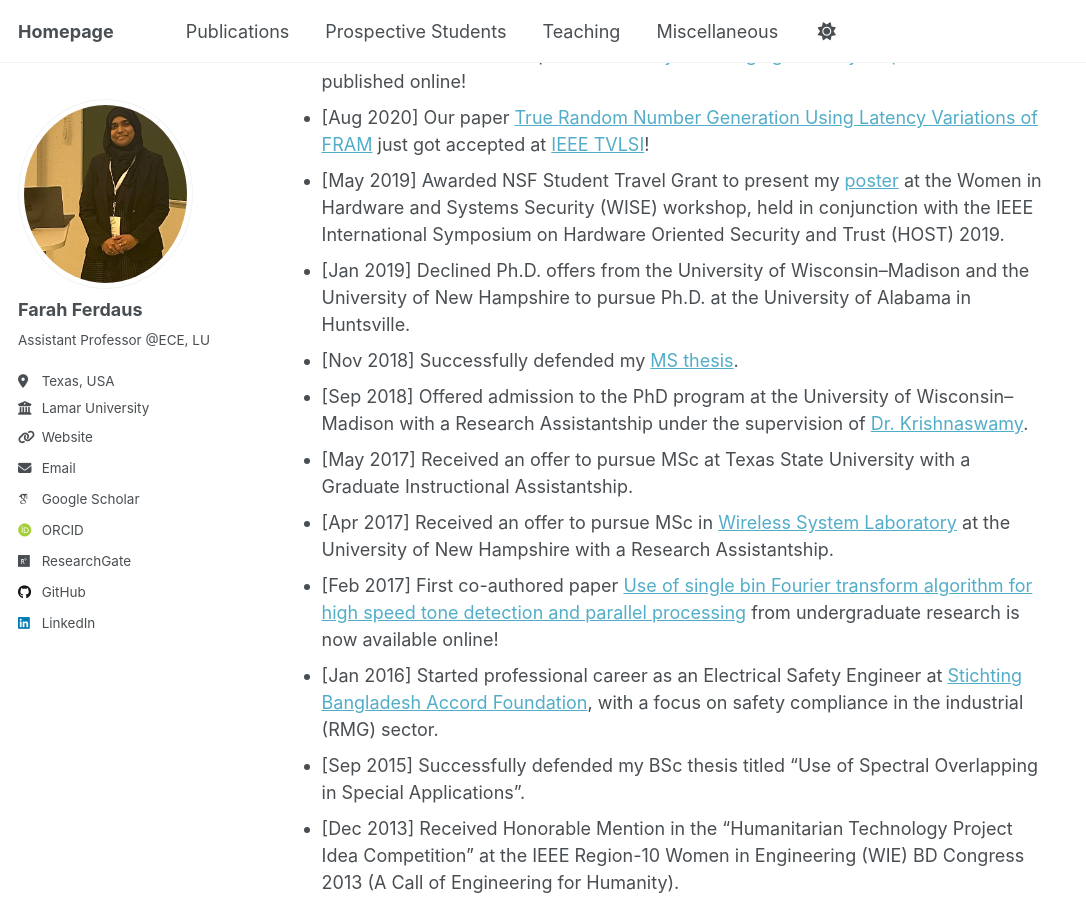
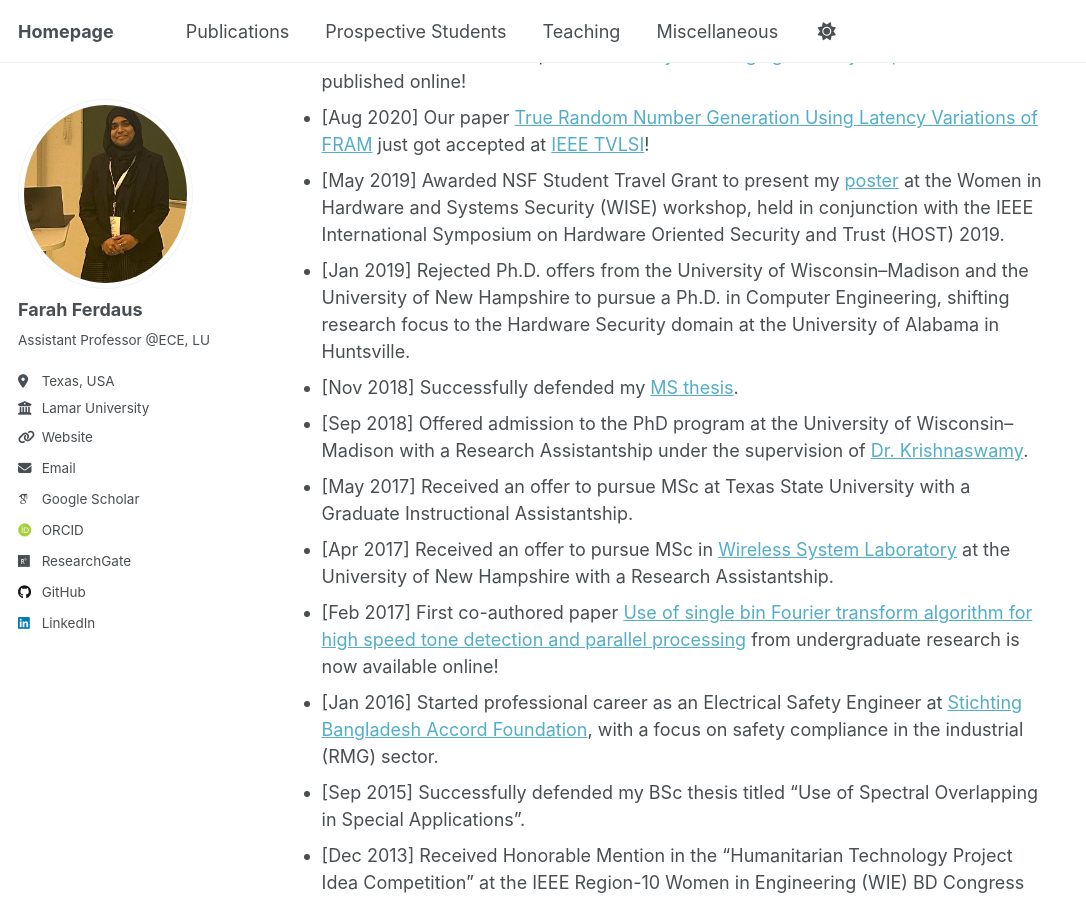
Before and after one commit to fferdaus/fferdaus.github.io, a Jekyll site: the page built from _pages/about.md, in a window 1280 px wide and 900 px high, scrolled down 3438 px. Shown: the whole window, without its empty margins (0-1086 px from the left). Built offline with Jekyll 4.4.1, drawn with Linux system fonts in a browser that asks for light colours; some web fonts are replaced.

Commit message:
Update about.md

```diff
--- a/_pages/about.md
+++ b/_pages/about.md
@@ -87,7 +87,7 @@ She has published numerous scientific articles, including journal articles, conf
 - [Nov 2020] Our book chapter on [Security of Emerging Memory Chips](https://link.springer.com/chapter/10.1007/978-3-030-64448-2_14) has been published online!
 - [Aug 2020] Our paper [True Random Number Generation Using Latency Variations of FRAM](https://ieeexplore.ieee.org/abstract/document/9194084) just got accepted at [IEEE TVLSI](https://ieeexplore.ieee.org/xpl/aboutJournal.jsp?punumber=92)!
 - [May 2019] Awarded NSF Student Travel Grant to present my [poster](https://www.researchgate.net/publication/345918574_Attesting_SRAM_Manufacturer_Toward_the_Avoidance_of_Counterfeit_SRAM) at the Women in Hardware and Systems Security (WISE) workshop, held in conjunction with the IEEE International Symposium on Hardware Oriented Security and Trust (HOST) 2019.
-- [Jan 2019] Declined Ph.D. offers from the University of Wisconsin–Madison and the University of New Hampshire to pursue Ph.D. at the University of Alabama in Huntsville.
+- [Jan 2019] Rejected Ph.D. offers from the University of Wisconsin–Madison and the University of New Hampshire to pursue a Ph.D. in Computer Engineering, shifting research focus to the Hardware Security domain at the University of Alabama in Huntsville.
 - [Nov 2018] Successfully defended my [MS thesis](https://www.proquest.com/openview/fc2609e2f960bdda4da60559ab25f92e/1?pq-origsite=gscholar&cbl=18750&diss=y).
 - [Sep 2018] Offered admission to the PhD program at the University of Wisconsin–Madison with a Research Assistantship under the supervision of [Dr. Krishnaswamy](https://engineering.wisc.edu/directory/profile/bhuvana-krishnaswamy/).
 - [May 2017] Received an offer to pursue MSc at Texas State University with a Graduate Instructional Assistantship.
```
